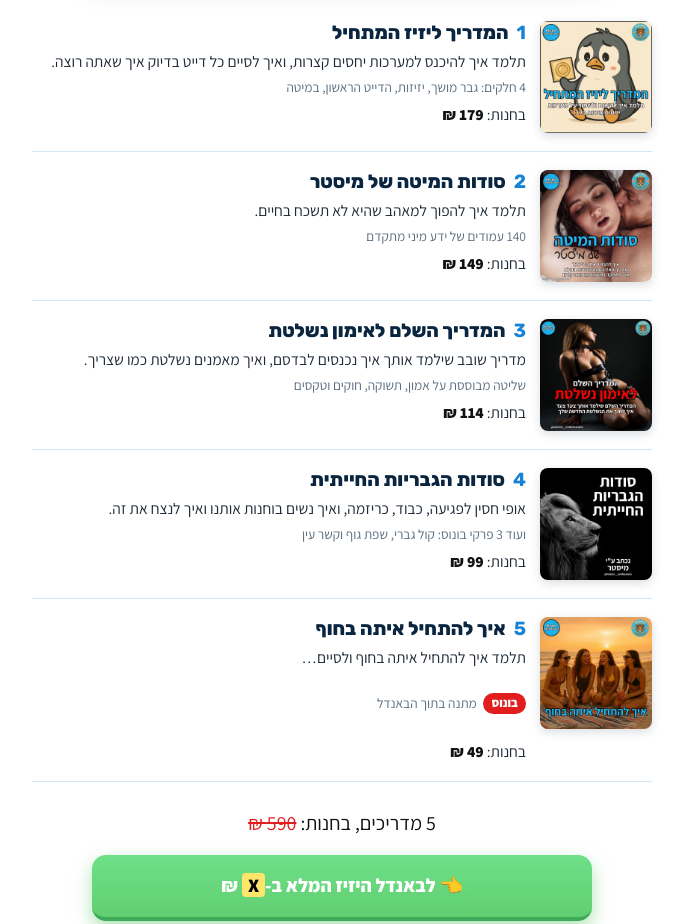
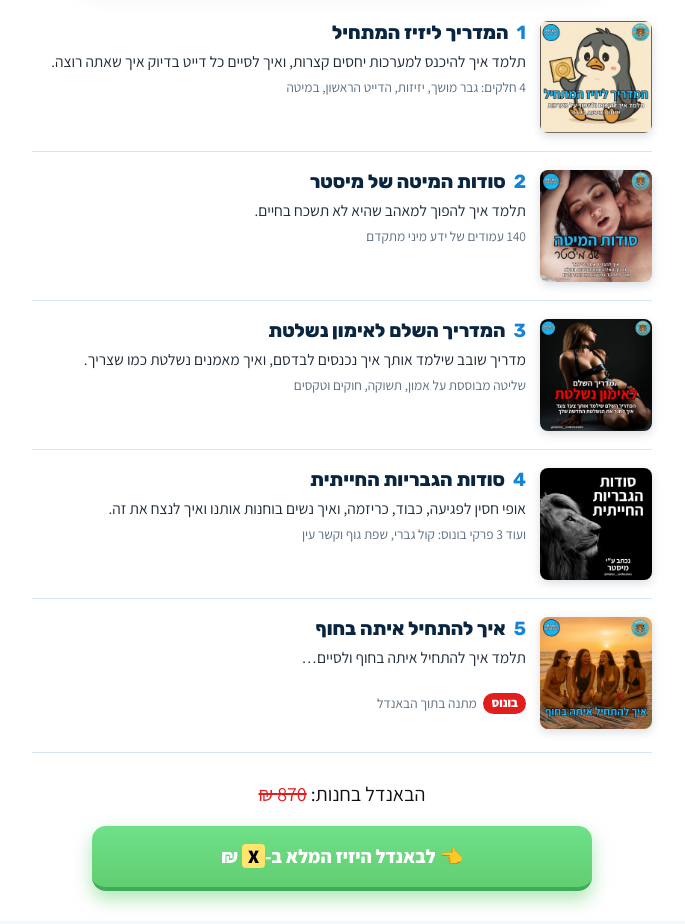
Before and after one commit to ofekeliaz/mister-landing, a plain HTML site: page upsell.html in a window 1280 px wide. Shown: the part 4557-5481 px from the top of the page, without its empty margins (298-983 px from the left). Drawn offline with Linux system fonts and the light colour scheme.

Commit message:
אפסייל: העוגן הוא מחיר הבאנדל בחנות, 870 (ניב), בלי המחירים הנפרדים שמסתכמים ב-590
Co-Authored-By: Claude Opus 5.5 <noreply@anthropic.com>

```diff
--- a/upsell.html
+++ b/upsell.html
@@ -795,8 +795,8 @@
   Niv's upsell template for the opening, and the offer laid out as on her Black November page.
   Every fact is from Niv's message or Mister's own pages:
     - the bundle, its five guides and Niv's line on where it takes him: Niv's message of 22.11.26
-    - each guide's line, small line and price "בחנות": his store (mister.cyou/store) and the guides' own pages
-      (/YAZIZ, /SAX, /BDSM, /MAN); 179+149+114+99+49 = 590
+    - each guide's line and small line: his store (mister.cyou/store) and the guides' own pages (/YAZIZ, /SAX,
+      /BDSM, /MAN); the bundle's price in the store, 870: Niv, 22.11.26
     - the course he just bought (15 short lessons, one lesson and one task a day, "from the opening she doesn't ignore
       to from the screen to the bed", the mail with the login): the store and his thank-you page
     - 60K+ followers, ~10M views a month, the biggest confessions community in Israel, 400+ women: his landing page
@@ -920,7 +920,7 @@
 
 <!-- what you get: the headline with the anchor, and the five covers -->
 <section class="softp bfo" style="padding-top:30px;padding-bottom:30px">
-  <p class="bfh">באנדל היזיז המלא<br>ב-<mark style="background:#ffe66b;color:#000;padding:0 6px;border-radius:4px">X</mark> ₪ במקום 590 ₪</p>
+  <p class="bfh">באנדל היזיז המלא<br>ב-<mark style="background:#ffe66b;color:#000;padding:0 6px;border-radius:4px">X</mark> ₪ במקום 870 ₪</p>
   <p class="bfsub">הצעה חד-פעמית, לדף הזה בלבד</p>
   <div class="bfgrid">
     <figure><span class="n">1</span><img src="assets/upsell/c_yaziz.jpg" alt="" width="600" height="600"><figcaption>המדריך ליזיז המתחיל</figcaption></figure>
@@ -950,17 +950,18 @@
   </div>
 </section>
 
-<!-- the five, one by one: the line and the price of his store -->
+<!-- the five, one by one: the line of his store -->
 <section class="bfo" style="padding-top:20px;padding-bottom:30px">
   <div class="bflist">
-    <div class="item"><img src="assets/upsell/c_yaziz.jpg" alt="" width="600" height="600" loading="lazy"><div><h3><span class="n">1</span>המדריך ליזיז המתחיל</h3><p>תלמד איך להיכנס למערכות יחסים קצרות, ואיך לסיים כל דייט בדיוק איך שאתה רוצה.</p><p class="meta">4 חלקים: גבר מושך, יזיזות, הדייט הראשון, במיטה</p><p class="sep">בחנות: <b>179 ₪</b></p></div></div>
-    <div class="item"><img src="assets/upsell/c_sax.jpg" alt="" width="600" height="600" loading="lazy"><div><h3><span class="n">2</span>סודות המיטה של מיסטר</h3><p>תלמד איך להפוך למאהב שהיא לא תשכח בחיים.</p><p class="meta">140 עמודים של ידע מיני מתקדם</p><p class="sep">בחנות: <b>149 ₪</b></p></div></div>
-    <div class="item"><img src="assets/upsell/c_bdsm.jpg" alt="" width="600" height="600" loading="lazy"><div><h3><span class="n">3</span>המדריך השלם לאימון נשלטת</h3><p>מדריך שובב שילמד אותך איך נכנסים לבדסם, ואיך מאמנים נשלטת כמו שצריך.</p><p class="meta">שליטה מבוססת על אמון, תשוקה, חוקים וטקסים</p><p class="sep">בחנות: <b>114 ₪</b></p></div></div>
-    <div class="item"><img src="assets/upsell/c_man.jpg" alt="" width="600" height="600" loading="lazy"><div><h3><span class="n">4</span>סודות הגבריות החייתית</h3><p>אופי חסין לפגיעה, כבוד, כריזמה, ואיך נשים בוחנות אותנו ואיך לנצח את זה.</p><p class="meta">ועוד 3 פרקי בונוס: קול גברי, שפת גוף וקשר עין</p><p class="sep">בחנות: <b>99 ₪</b></p></div></div>
-    <div class="item"><img src="assets/upsell/c_beach.jpg" alt="" width="600" height="600" loading="lazy"><div><h3><span class="n">5</span>איך להתחיל איתה בחוף</h3><p>תלמד איך להתחיל איתה בחוף ולסיים…</p><p class="meta"><span class="bon">בונוס</span> מתנה בתוך הבאנדל</p><p class="sep">בחנות: <b>49 ₪</b></p></div></div>
+    <div class="item"><img src="assets/upsell/c_yaziz.jpg" alt="" width="600" height="600" loading="lazy"><div><h3><span class="n">1</span>המדריך ליזיז המתחיל</h3><p>תלמד איך להיכנס למערכות יחסים קצרות, ואיך לסיים כל דייט בדיוק איך שאתה רוצה.</p><p class="meta">4 חלקים: גבר מושך, יזיזות, הדייט הראשון, במיטה</p></div></div>
+    <div class="item"><img src="assets/upsell/c_sax.jpg" alt="" width="600" height="600" loading="lazy"><div><h3><span class="n">2</span>סודות המיטה של מיסטר</h3><p>תלמד איך להפוך למאהב שהיא לא תשכח בחיים.</p><p class="meta">140 עמודים של ידע מיני מתקדם</p></div></div>
+    <div class="item"><img src="assets/upsell/c_bdsm.jpg" alt="" width="600" height="600" loading="lazy"><div><h3><span class="n">3</span>המדריך השלם לאימון נשלטת</h3><p>מדריך שובב שילמד אותך איך נכנסים לבדסם, ואיך מאמנים נשלטת כמו שצריך.</p><p class="meta">שליטה מבוססת על אמון, תשוקה, חוקים וטקסים</p></div></div>
+    <div class="item"><img src="assets/upsell/c_man.jpg" alt="" width="600" height="600" loading="lazy"><div><h3><span class="n">4</span>סודות הגבריות החייתית</h3><p>אופי חסין לפגיעה, כבוד, כריזמה, ואיך נשים בוחנות אותנו ואיך לנצח את זה.</p><p class="meta">ועוד 3 פרקי בונוס: קול גברי, שפת גוף וקשר עין</p></div></div>
+    <div class="item"><img src="assets/upsell/c_beach.jpg" alt="" width="600" height="600" loading="lazy"><div><h3><span class="n">5</span>איך להתחיל איתה בחוף</h3><p>תלמד איך להתחיל איתה בחוף ולסיים…</p><p class="meta"><span class="bon">בונוס</span> מתנה בתוך הבאנדל</p></div></div>
   </div>
-  <!-- 179+149+114+99+49 = 590 -->
-  <p class="bftotal">5 מדריכים, בחנות: <s>590 ₪</s></p>
+  <!-- the bundle's price in the store: 870 (Niv, 22.11.26). The guides' own prices (179+149+114+99+49 = 590) are
+       not shown, so the page does not contradict itself -->
+  <p class="bftotal">הבאנדל בחנות: <s>870 ₪</s></p>
   <a href="#" class="cta-accept">👈 לבאנדל היזיז המלא ב-<mark style="background:#ffe66b;color:#000;padding:0 6px;border-radius:4px">X</mark> ₪</a>
 </section>
 
@@ -991,7 +992,7 @@
 
   <div class="bfbuy" id="buy1">
     <img class="bundleimg" src="assets/upsell/bundle.webp" alt="באנדל היזיז המלא של מיסטר" width="1044" height="488" loading="lazy">
-    <p class="was">5 מדריכים, בחנות: <s>590 ₪</s></p>
+    <p class="was">הבאנדל בחנות: <s>870 ₪</s></p>
     <span class="badge">רק בדף הזה</span>
     <p class="now"><mark style="background:#ffe66b;color:#000;padding:0 6px;border-radius:4px">X</mark> ₪</p>
     <a href="#" class="cta-accept" id="btnA1">👈 כן, אני רוצה את הבאנדל</a>
@@ -1014,7 +1015,7 @@
 <!-- ============ FINAL CTA (the same price card) ============ -->
 <section class="softp" style="padding-top:24px;padding-bottom:28px">
   <div class="bfbuy" id="buy2">
-    <p class="was">5 מדריכים, בחנות: <s>590 ₪</s></p>
+    <p class="was">הבאנדל בחנות: <s>870 ₪</s></p>
     <span class="badge">רק בדף הזה</span>
     <p class="now"><mark style="background:#ffe66b;color:#000;padding:0 6px;border-radius:4px">X</mark> ₪</p>
     <a href="#" class="cta-accept" id="btnA2">👈 כן, אני רוצה את הבאנדל</a>
```
